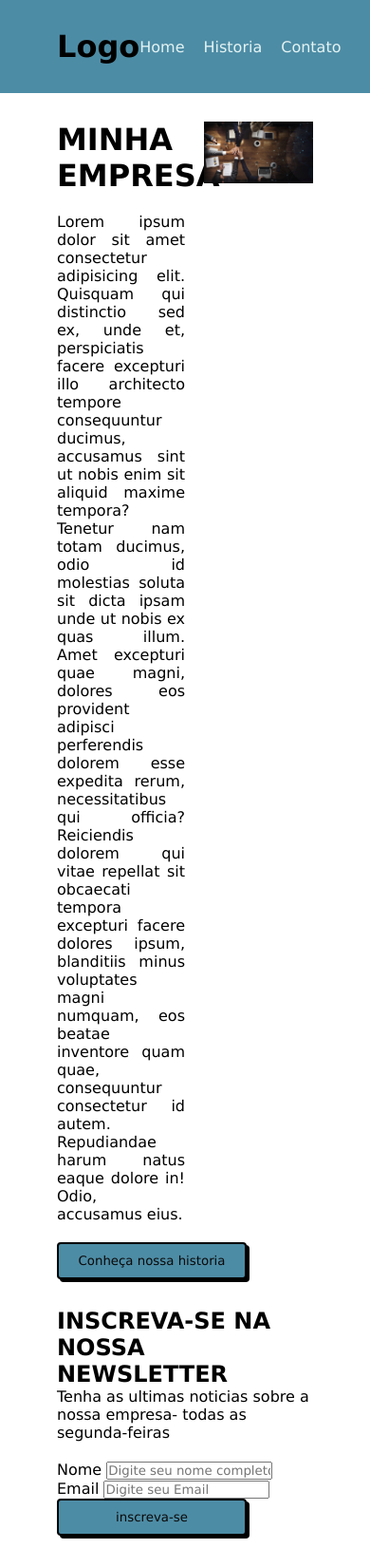
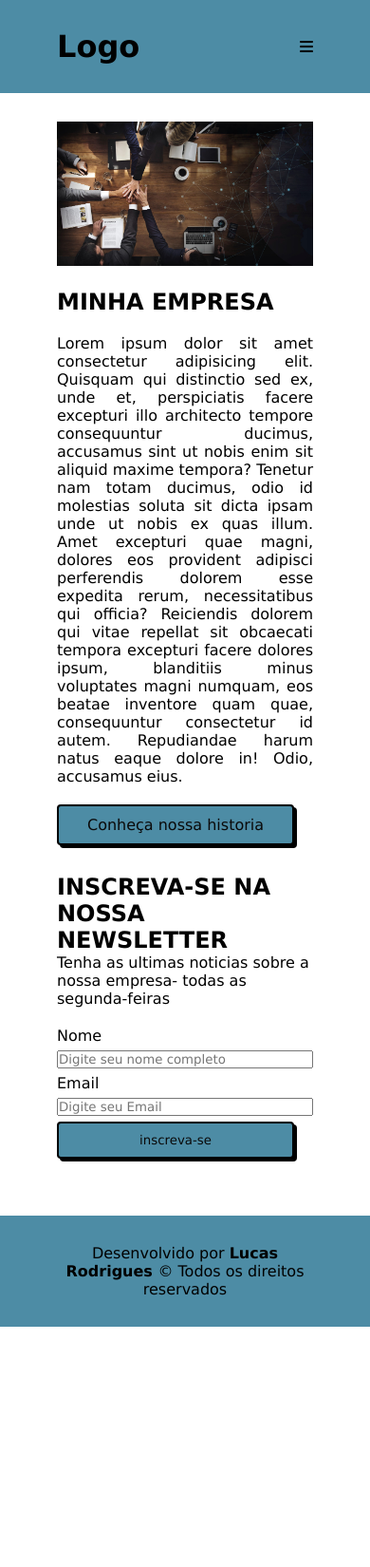
Before and after one commit to LucasRodrigues2001/minha-empresa, a plain HTML site: page index.html in a window 390 px wide. Shown: the top 1650 px of the page at 95% size. After the commit the page ends 1397 px from the top, so only its background shows below. Drawn offline with Linux system fonts and the light colour scheme.

Commit message:
Rsponsibilidade

```diff
--- a/assets/css/home.css
+++ b/assets/css/home.css
@@ -27,7 +27,8 @@
     background-color: rgb(226, 225, 225);
 }
 
-.paidoslados .ladoesquerdo h1, .Newsletter h2 {
+.paidoslados .ladoesquerdo h1,
+.Newsletter h2 {
     text-transform: uppercase;
 }
 
@@ -41,3 +42,21 @@
 .Newsletter .Espaço {
     gap: 5px;
 }
+@media screen and (max-width: 780px) {
+    .Newsletter form {
+        display: flex;
+        flex-direction: column;
+        gap: 6px;
+    }
+}
+
+@media screen and (max-width: 733px) {
+    .paidoslados {
+        flex-direction: column-reverse;
+
+    }
+
+    .paidoslados div {
+        width: 100%;
+    }
+}
--- a/assets/css/style.css
+++ b/assets/css/style.css
@@ -26,12 +26,17 @@ gap: 20px;
 .cabecalho a {
     color: rgb(227, 243, 243);
 }
+
+.cabecalho .MENU {
+display: none;
+}
+
 .main {
 padding: 30px 60px;
 }
 
 .btn  {
-    width: 200px;
+    width: 250px;
     border: 2px black solid;
     border-radius: 4px;
     padding: 10px 20px;
@@ -39,6 +44,7 @@ padding: 30px 60px;
     color: rgb(10, 10, 10);
     box-shadow: black 3px 3px 0px;
     cursor: pointer;
+    text-align: center;
 }
 
 .btn:hover {
@@ -52,3 +58,14 @@ padding: 30px 60px;
     text-align: center;
 
 }
+
+@media screen and (max-width: 500px) {
+    .cabecalho nav {
+        display: none;
+    }
+
+    .cabecalho .MENU {
+        display: flex;
+    }
+
+}
--- a/index.html
+++ b/index.html
@@ -8,6 +8,9 @@
     <link rel="shortcut icon" href="./assets/icon.png" type="image/x-icon">
     <!-- tag para descrever o nome do desenvolvedor -->
     <meta name="author" content="Lucas">
+    <link rel="stylesheet" href="https://cdnjs.cloudflare.com/ajax/libs/font-awesome/6.6.0/css/all.min.css"
+        integrity="sha512-Kc323vGBEqzTmouAECnVceyQqyqdsSiqLQISBL29aUW4U/M7pSPA/gEUZQqv1cwx4OnYxTxve5UMg5GT6L4JJg=="
+        crossorigin="anonymous" referrerpolicy="no-referrer" />
     <link rel="stylesheet" href="./assets/css/style.css">
     <link rel="stylesheet" href="./assets/css/home.css">
 
@@ -31,9 +34,11 @@
                 </li>
             </ul>
         </nav>
+        <div class="MENU"><i class="fa-solid fa-bars"></i>
+        </div>
     </header>
     <main class="main">
-        <div class="paidoslados">
+        <section class="paidoslados">
 
             <div class="ladoesquerdo">
                 <h1>Minha Empresa</h1>
@@ -45,14 +50,15 @@
                     obcaecati tempora excepturi facere dolores ipsum, blanditiis minus voluptates magni numquam, eos
                     beatae inventore quam quae, consequuntur consectetur id autem. Repudiandae harum natus eaque dolore
                     in! Odio, accusamus eius.</p>
-                <button class="btn">Conheça nossa historia</button>
+                <a class="btn" href="./Pages/historia.html">Conheça nossa historia</a>
+
             </div>
             <div class="ladodireito">
                 <img src="assets/img/minha empresa.jpg" alt="Reunião no trabalho">
             </div>
-        </div>
+        </section>
 
-        <div class="Newsletter">
+        <section class="Newsletter">
             <div class="Espaço">
 
                 <h2>Inscreva-se na nossa Newsletter</h2>
@@ -65,9 +71,9 @@
                 <input type="text" id="Nome" placeholder="Digite seu nome completo" required>
                 <label for="Email">Email</label>
                 <input type="email" id="Email" placeholder="Digite seu Email" required>
-                <input class="btn" type ="submit" value="inscreva-se" required>
+                <input class="btn" type="submit" value="inscreva-se" required>
             </form>
-        </div>
+        </section>
 
 
 
```
